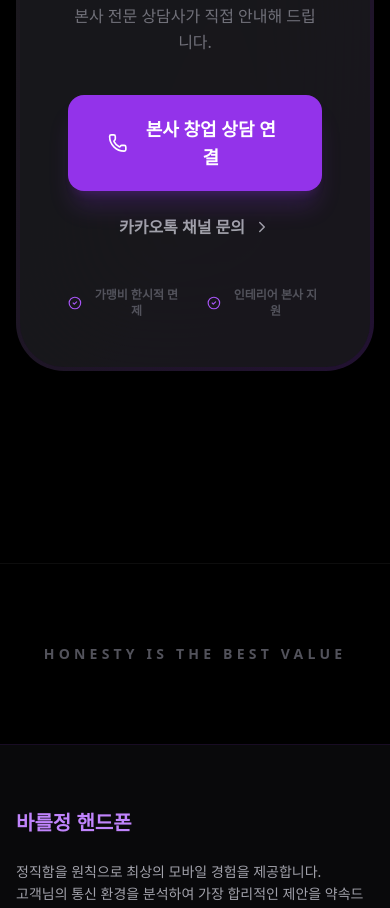
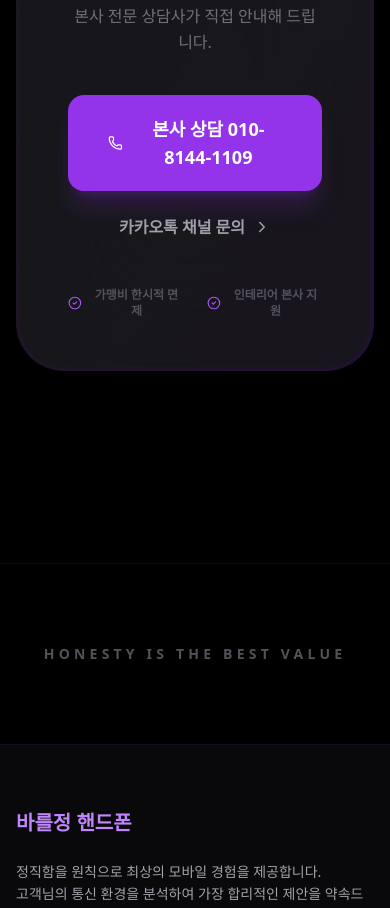
Before and after one commit to rhehfrh/-, a React (Vite) app: page /#/franchise in a window 390 px wide. Shown: the part 1747-2655 px from the top of the page. Built offline with nearby package versions, Linux system fonts and the light colour scheme; a web font is replaced by a local one.

Commit message:
feat(franchise): Improve franchise contact link
Extract only digits from the phone number for `tel:` links. This helps to minimize app selection popups on mobile devices and ensures a cleaner dialing experience.

Also updates the displayed contact number text for better clarity.

```diff
--- a/constants.tsx
+++ b/constants.tsx
@@ -48,7 +48,7 @@ export const INITIAL_SETTINGS: SiteSettings = {
 
 export const INITIAL_FRANCHISE_SETTINGS: FranchiseSettings = {
   heroSubtitle: '바를정 핸드폰은 단순한 대리점을 넘어, 지역 No.1 모바일 리테일러로 성장할 파트너를 찾습니다. 체계적인 교육과 전폭적인 지원으로 무경험자도 성공할 수 있는 시스템을 제공합니다.',
-  contactNumber: '010-8144-1109', // Updated to the requested head office number
+  contactNumber: '010-8144-1109',
   benefits: [
     {
       id: '1',
--- a/pages/Franchise.tsx
+++ b/pages/Franchise.tsx
@@ -40,6 +40,9 @@ const AdvantageItem = ({ iconName, title, desc }: { iconName: string, title: str
 
 export default function Franchise() {
   const { franchiseSettings } = useGlobalState();
+
+  // 전화번호에서 숫자만 추출하여 tel: 링크 생성 (앱 선택 팝업 최소화)
+  const getCleanPhone = (phone: string) => phone.replace(/[^0-9]/g, '');
 
   return (
     <div className="bg-black min-h-screen text-white selection:bg-purple-500/30">
@@ -91,11 +94,11 @@ export default function Franchise() {
 
             <div className="flex flex-col sm:flex-row items-center justify-center gap-6">
               <a
-                href={`tel:${franchiseSettings.contactNumber}`}
+                href={`tel:${getCleanPhone(franchiseSettings.contactNumber)}`}
                 className="w-full sm:w-auto flex items-center justify-center space-x-3 bg-purple-600 hover:bg-purple-700 text-white px-10 py-5 rounded-2xl font-black text-lg transition-all transform hover:scale-105 shadow-xl shadow-purple-600/20"
               >
                 <Phone size={20} />
-                <span>본사 창업 상담 연결</span>
+                <span>본사 상담 {franchiseSettings.contactNumber}</span>
               </a>
               <button className="w-full sm:w-auto flex items-center justify-center space-x-2 text-zinc-400 hover:text-white font-bold transition-colors">
                 <span>카카오톡 채널 문의</span>
```
